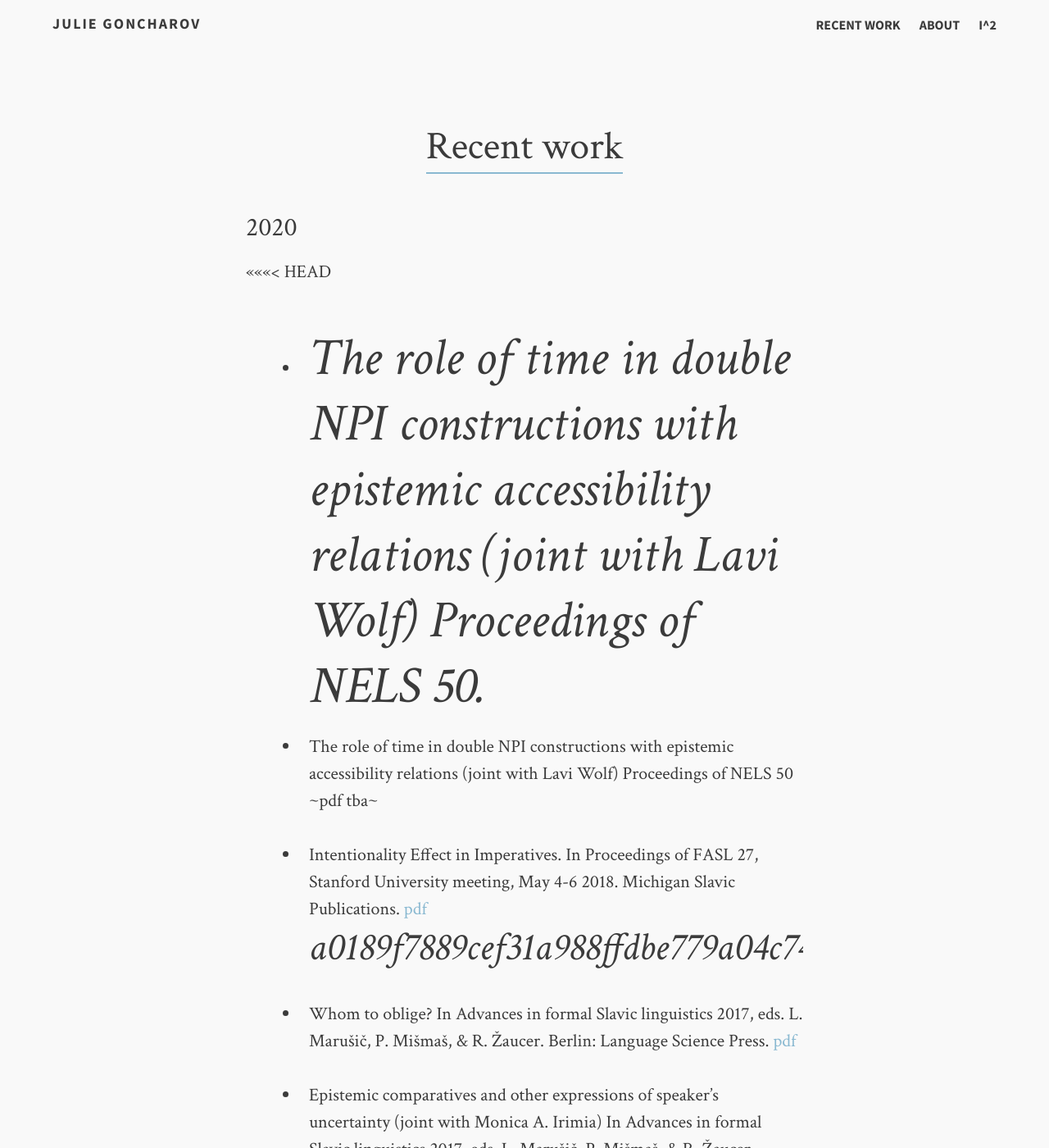
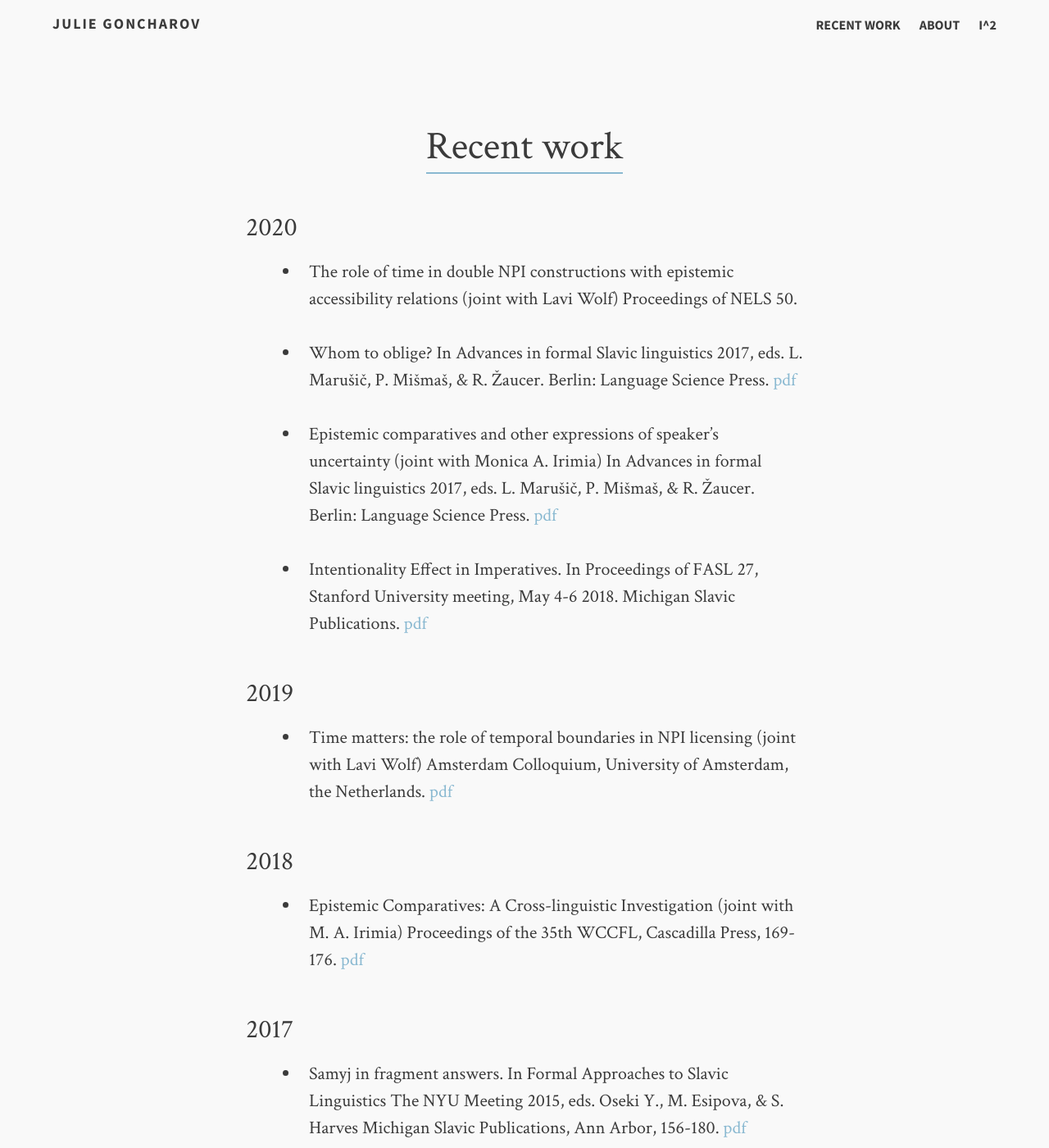
Before and after one commit to julie-goncharov/julie-goncharov.github.io, a Jekyll site: the page built from index.md, in a window 1280 px wide and 1400 px high. Shown: the whole window at 82% size. Built offline with Jekyll 4.4.1, drawn with Linux system fonts in a browser that asks for light colours; comment, search, counter and statistics services are not loaded; some of the changed text lies outside the part shown.

Commit message:
update file

```diff
--- a/index.md
+++ b/index.md
@@ -10,13 +10,7 @@
 
 ### 2020
 
-<<<<<<< HEAD
 * The role of time in double NPI constructions with epistemic accessibility relations  (joint with Lavi Wolf) Proceedings of NELS 50.
-=======
-* The role of time in double NPI constructions with epistemic accessibility relations  (joint with Lavi Wolf) Proceedings of NELS 50 ~pdf tba~
-
-* Intentionality Effect in Imperatives. In Proceedings of FASL 27, Stanford University meeting, May 4-6 2018. Michigan Slavic Publications. [pdf](/docs/Goncharov_2020-fasl27.pdf)
->>>>>>> a0189f7889cef31a988ffdbe779a04c741681539
 
 * Whom to oblige? In Advances in formal Slavic linguistics 2017, eds. L. Marušič, P. Mišmaš, & R. Žaucer. Berlin: Language Science Press. [pdf](/docs/Goncharov_2020-WhomToOblige.pdf)
 
@@ -35,11 +29,7 @@
 
 ### 2017
 
-<<<<<<< HEAD
 * Samyj in fragment answers. In Formal Approaches to Slavic Linguistics The NYU Meeting 2015, eds. Oseki Y., M. Esipova, & S. Harves Michigan Slavic Publications, Ann Arbor, 156-180. [pdf](/docs/Goncharov_2017-samyj.pdf)
-=======
-* Samyj in fragment answers. In Formal Approaches to Slavic Linguistics The NYU Meeting 2015, eds. Oseki Y., M. Esipova, & S. Harves Michigan Slavic Publications, Ann Arbor, 156-180. ~pdf tba~
->>>>>>> a0189f7889cef31a988ffdbe779a04c741681539
 
 ### 2016
 
@@ -47,12 +37,8 @@
 
 ### 2015
 
-* P-doubling in split PPs and information structure. Linguistic Inquiry, 46(4): 731-742. [pdf](/docs/Goncharov_2015.pdf)
+* P-doubling in split PPs and information structure. Linguistic Inquiry, 46(4): 731-742. [pdf](/docs/Goncharov_2015LI.pdf)
 
-<<<<<<< HEAD
 * About many. In Formal Approaches to Slavic Linguistics: The first Berkeley Meeting, eds. Szajbel-Keck M., R. Burns & D. Kavitskaya. Ann Arbor: Michigan Slavic Publications, 99-121. [pdf](/docs/Goncharov_2015-about-many.pdf)
-=======
-* About many. In Formal Approaches to Slavic Linguistics: The first Berkeley Meeting, eds. Szajbel-Keck M., R. Burns & D. Kavitskaya. Ann Arbor: Michigan Slavic Publications, 99-121. ~pdf tba~
->>>>>>> a0189f7889cef31a988ffdbe779a04c741681539
 
 * In Search of Reference: The case of the Russian adjectival intensifier ‘samyj’, dissertation, University of Toronto. [pdf](/docs/Goncharov_2015_PhD_thesis.pdf)
```
